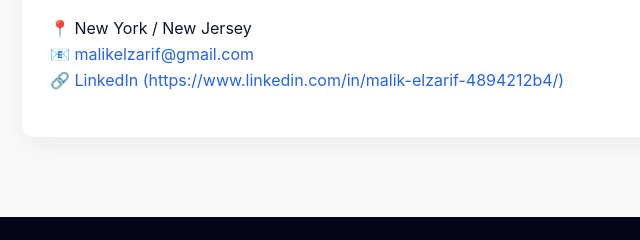
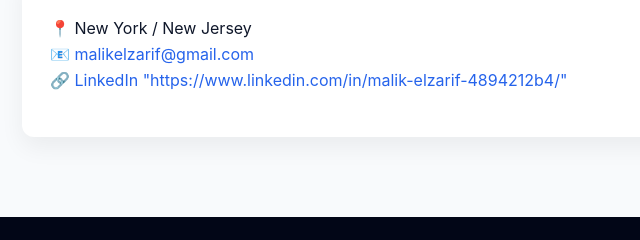
Before and after one commit to malikelzarif/malikelzarif.github.io, a plain HTML site: page index.html in a window 1280 px wide. Shown: the part 2175-2415 px from the top of the page, 68-708 px from the left. Drawn offline with Linux system fonts and the light colour scheme.

Commit message:
Fix HTML encoding issues in index.html

```diff
--- a/index.html
+++ b/index.html
@@ -183,7 +183,7 @@
     <p>
       📍 New York / New Jersey<br>
       📧 <a href="mailto:malikelzarif@gmail.com">malikelzarif@gmail.com</a><br>
-      🔗 <a href="#">LinkedIn (https://www.linkedin.com/in/malik-elzarif-4894212b4/)</a>
+      🔗 <a href="#">LinkedIn "https://www.linkedin.com/in/malik-elzarif-4894212b4/"</a>
     </p>
   </div>
 </section>
```
